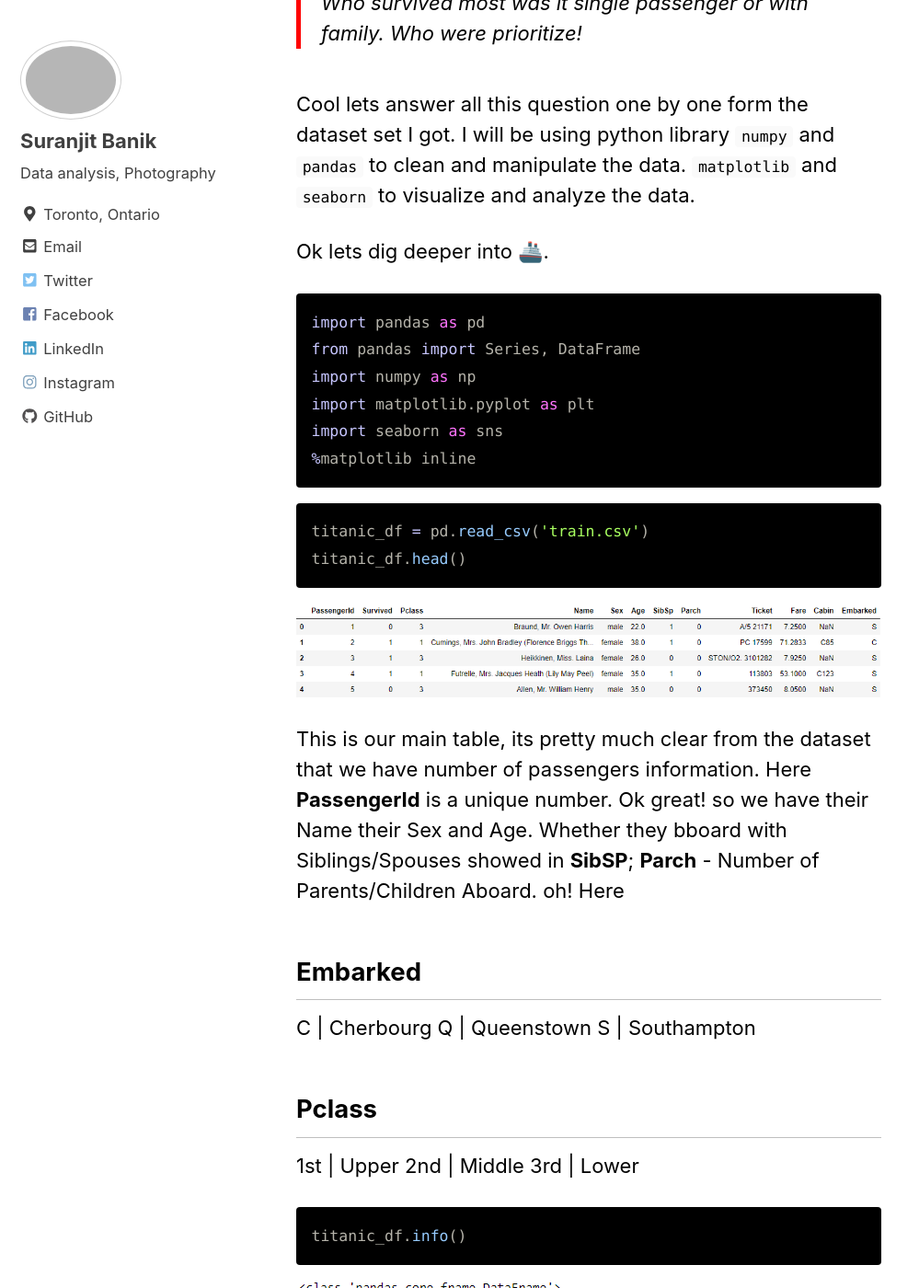
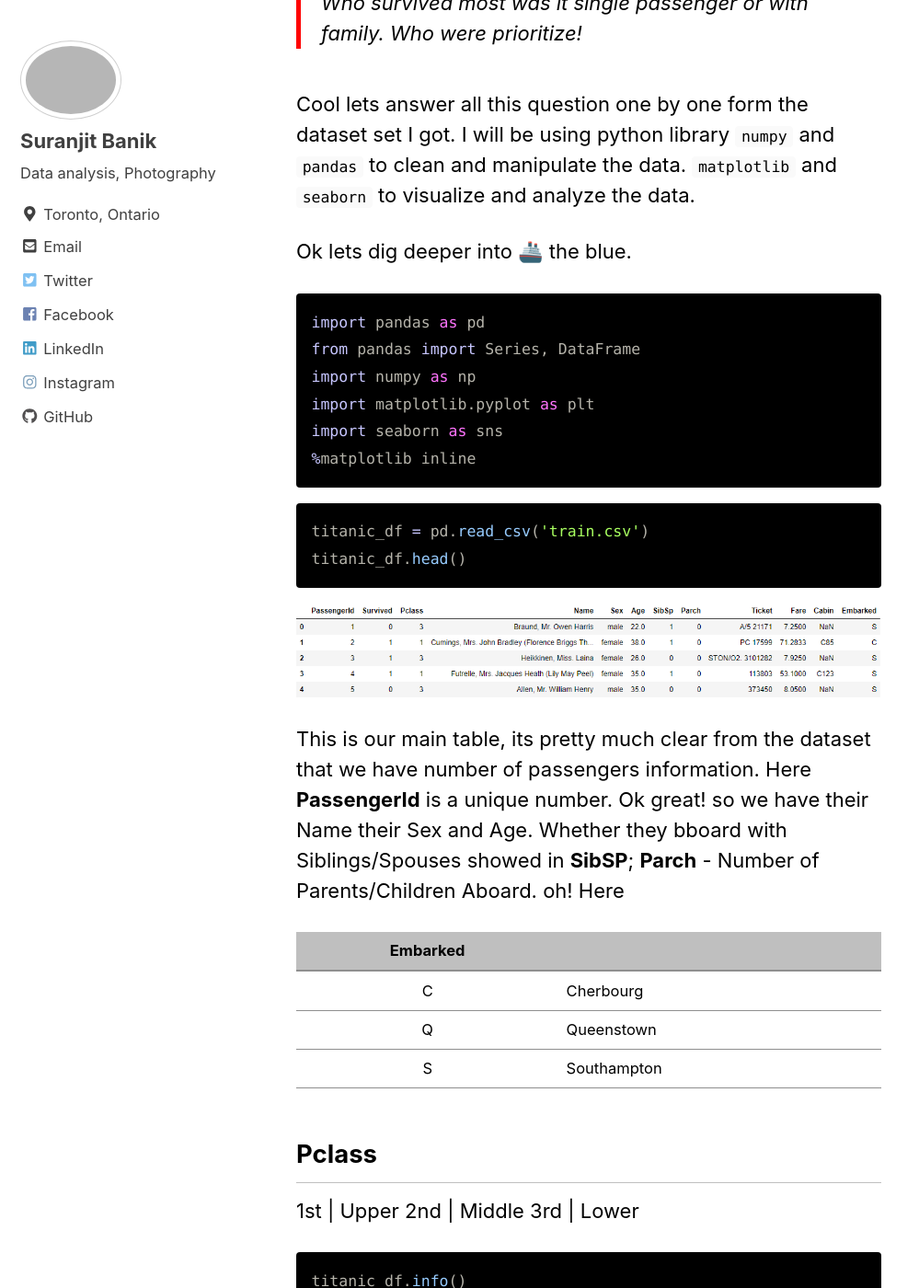
Before and after one commit to mastermindLAB/mastermindLAB.github.io, a Jekyll site: the page built from _posts/2019-03-28-titanic.md, in a window 1280 px wide and 1400 px high, scrolled down 2156 px. Shown: the whole window at 92% size, without its empty margins (0-999 px from the left). Built offline with Jekyll 4.4.1, drawn with Linux system fonts in a browser that asks for light colours; nearby versions of some CDN libraries.

Commit message:
add changes

````diff
--- a/_posts/2019-03-28-titanic.md
+++ b/_posts/2019-03-28-titanic.md
@@ -27,7 +27,7 @@ It's been more then 100 years since Titanic disaster happened. When the "unsinka
 
 Cool lets answer all this question one by one form the dataset set I got. I will be using python library `numpy` and `pandas` to clean and manipulate the data. `matplotlib` and `seaborn` to visualize and analyze the data.
 
-Ok lets dig deeper into 🚢.
+Ok lets dig deeper into 🚢 the blue.
 
 ```python
 import pandas as pd
@@ -48,11 +48,11 @@ titanic_df.head()
 This is our main table, its pretty much clear from the dataset that we have number of passengers information.
 Here **PassengerId** is a unique number. Ok great! so we have their Name their Sex and Age. Whether they bboard with Siblings/Spouses showed in **SibSP**; **Parch** - Number of Parents/Children Aboard. oh! Here <br>
 
-Embarked
---------
-C | Cherbourg
-Q | Queenstown
-S | Southampton
+| Embarked |
+|:--------:|
+|C | Cherbourg|
+|Q | Queenstown|
+|S | Southampton|
 
 Pclass
 ------
````
